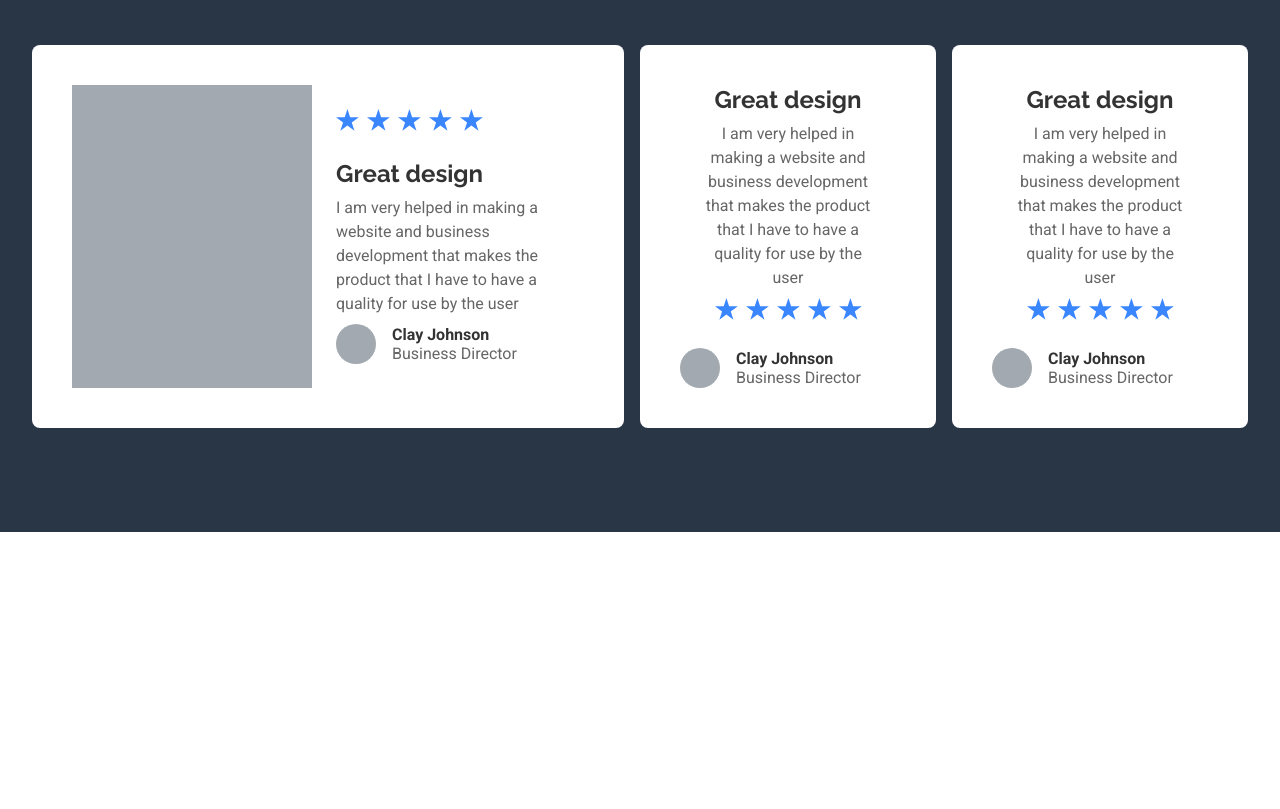
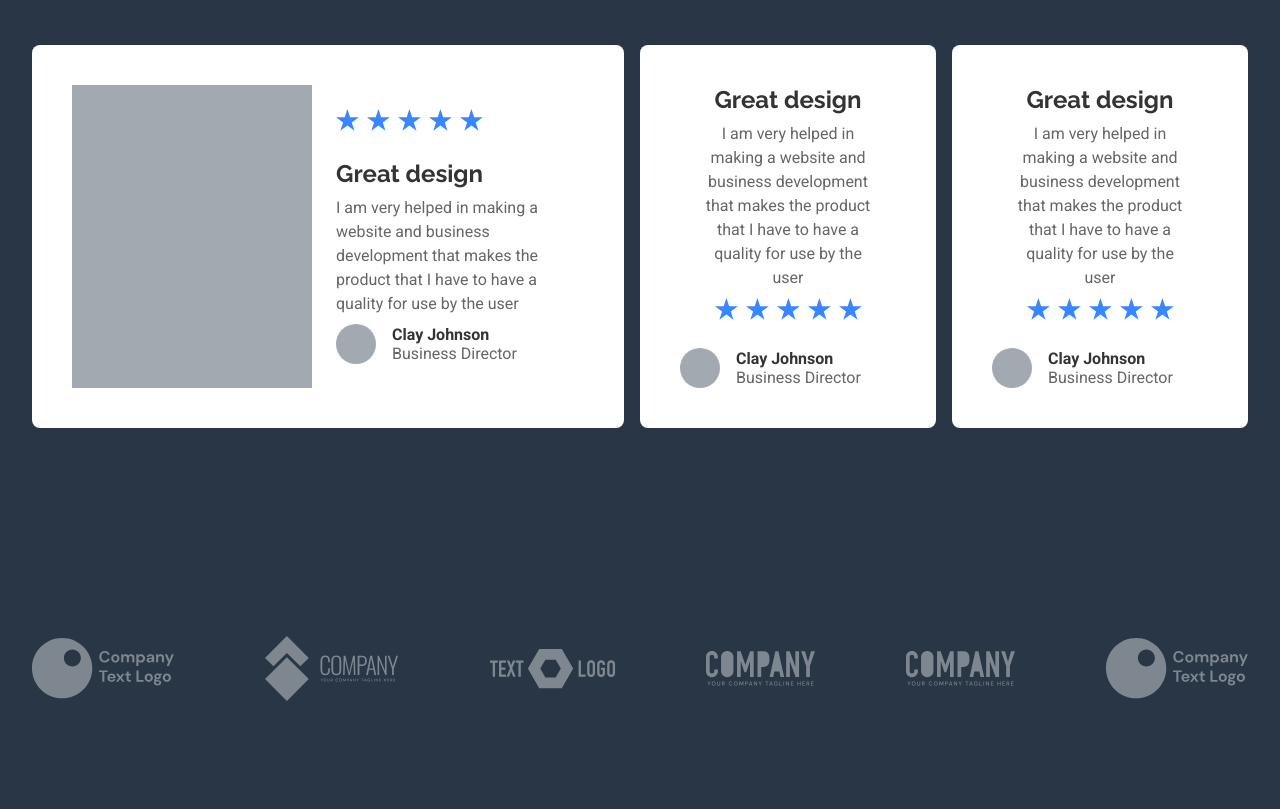
Before and after one commit to AndreaStromberg/Layouttr-ning, a plain HTML site: page index.html in a window 1280 px wide. Shown: the part 4861-5670 px from the top of the page. Before the commit the page ends 5393 px from the top, so only its background shows below. Drawn offline with Linux system fonts and the light colour scheme.

Commit message:
genomgång 10 klar - partners

```diff
--- a/index.html
+++ b/index.html
@@ -857,6 +857,28 @@
         </section>
 
 
+        <!-- Partners -->
+        <section class="partners">
+            <div class="partners__inner">
+                <ul class="partners__list">
+                    <li class="partners__item"><a href="" class="partners__link"><img
+                                src="assets/images/partners/logosvg1.svg" alt="" class="partners__logo"></a></li>
+                    <li class="partners__item"><a href="" class="partners__link"><img
+                                src="assets/images/partners/logosvg2.svg" alt="" class="partners__logo"></a></li>
+                    <li class="partners__item"><a href="" class="partners__link"><img
+                                src="assets/images/partners/logosvg3.svg" alt="" class="partners__logo"></a></li>
+                    <li class="partners__item"><a href="" class="partners__link"><img
+                                src="assets/images/partners/logosvg4.svg" alt="" class="partners__logo"></a></li>
+                    <li class="partners__item"><a href="" class="partners__link"><img
+                                src="assets/images/partners/logosvg5.svg" alt="" class="partners__logo"></a></li>
+                    <li class="partners__item"><a href="" class="partners__link"><img
+                                src="assets/images/partners/logosvg1.svg" alt="" class="partners__logo"></a></li>
+                </ul>
+
+            </div>
+        </section>
+
+
 
     </div>
 
--- a/style.css
+++ b/style.css
@@ -127,7 +127,8 @@ p {
 .stats,
 .get-started,
 .app-features,
-.testimonials {
+.testimonials,
+.partners {
   display: grid;
   grid-template-columns: var(--grid-container);
 }
@@ -138,7 +139,8 @@ p {
 .stats__inner,
 .get-started__inner,
 .app-features__inner,
-.testimonials__inner {
+.testimonials__inner,
+.partners__inner {
   grid-column: inner;
 }
 
@@ -622,3 +624,31 @@ p {
     }
   }
 }
+
+/* Partners*/
+.partners {
+  background-color: var(--color-dark-blue);
+
+  .partners__inner {
+    padding: var(--spacing-section) 0;
+  }
+
+  .partners__list {
+    list-style: none;
+    padding: 0;
+    margin: 0;
+    display: flex;
+    justify-content: space-between;
+    align-items: center;
+    gap: 1rem;
+  }
+
+  .partners__link {
+    opacity: 0.4;
+    transition: all 0.2s;
+
+    &:hover {
+      opacity: 1;
+    }
+  }
+}
```
Also changed, not shown: assets/images/partners/logo 1.png (deleted), assets/images/partners/logo 2.png (deleted), assets/images/partners/logo 3.png (deleted), assets/images/partners/logo 4.png (deleted), assets/images/partners/logo 5.png (deleted), assets/images/partners/logo 6.png (deleted), assets/images/partners/logosvg1.svg (added), assets/images/partners/logosvg2.svg (added), assets/images/partners/logosvg3.svg (added), assets/images/partners/logosvg4.svg (added), assets/images/partners/logosvg5.svg (added).
